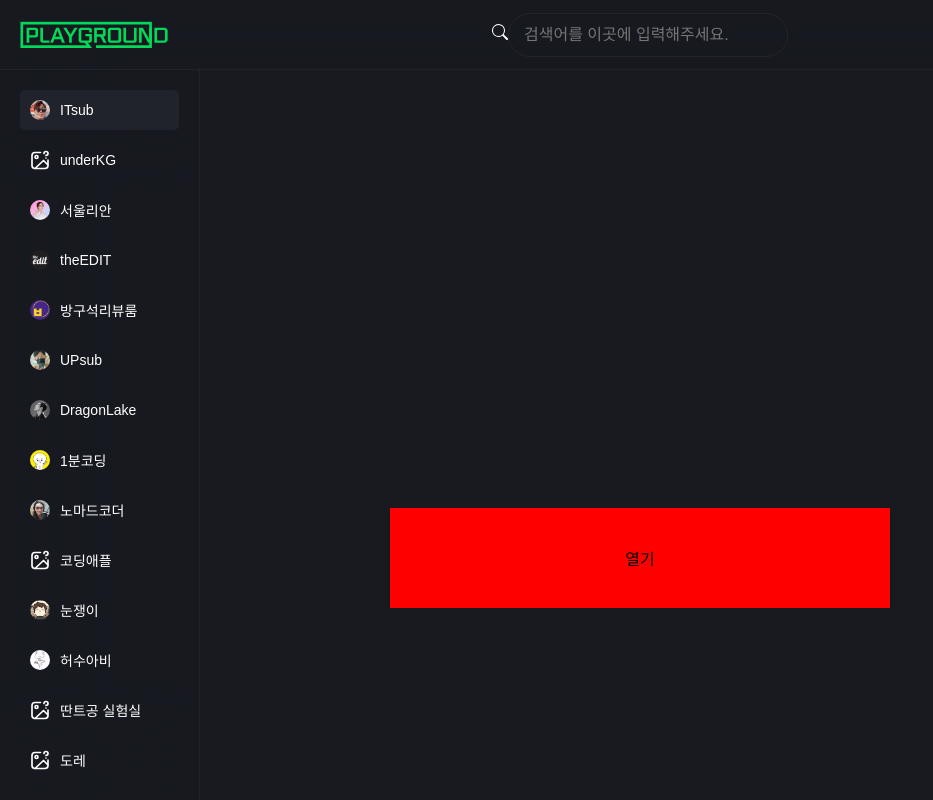
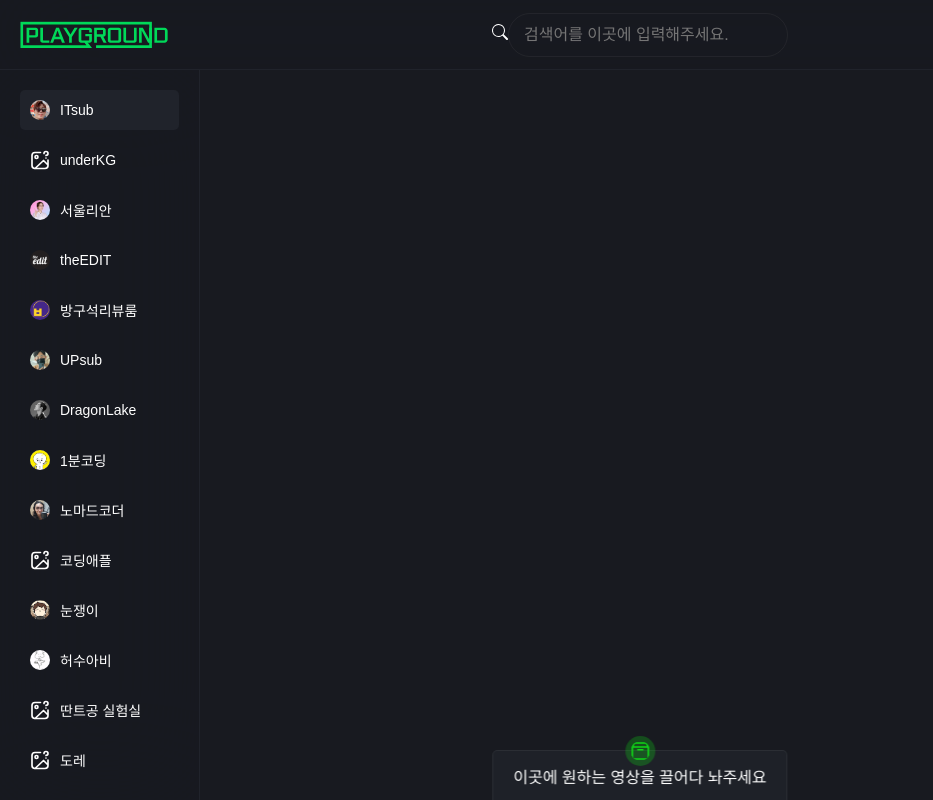
Before and after one commit to kimsangjunv1/-React-Playground, a React (Create React App) app: page /video/1 in a window 1280 px wide. Shown: the whole page, without its empty margins (0-933 px from the left). Built offline with nearby package versions, Linux system fonts and the light colour scheme; no server answers.

Commit message:
Fix: 검색시 채널과 영상 분리

```diff
--- a/src/App.jsx
+++ b/src/App.jsx
@@ -3,6 +3,9 @@
 import { useState } from "react";
 // import Categorys from "./components";
 import DropZone from "./components/common/DropZone";
+import Button from "./components/common/Button";
+
+import icon_drop from "./assets/img/icon_drop.svg";
 
 import {
 	MainConts,
@@ -22,6 +25,7 @@
 				selectCategory={selectCategory}
 				setSelectCategory={setSelectCategory}
 			/>
+			<Button text={"이곳에 원하는 영상을 끌어다 놔주세요"} icon={icon_drop} />
 			<DropZone />
 			<Routes>
 				<Route
--- a/src/assets/css/_channel_detail.scss
+++ b/src/assets/css/_channel_detail.scss
@@ -112,8 +112,11 @@
 					display: flex;
 					flex-wrap: wrap;
 					gap: 10px;
+					.item {
+						width: 32.7%;
 						.box {
-						width: 32.7%;
+							width: 100%;
+							display: inline-block;
 							padding: 10px;
 							transition: 0.25s;
 							border-radius: var(--radius);
@@ -186,3 +189,4 @@
 			}
 		}
 	}
+}
--- a/src/assets/css/_common.scss
+++ b/src/assets/css/_common.scss
@@ -185,6 +185,46 @@
 	}
 }
 
+.btn {
+	display: flex;
+	align-items: center;
+	justify-content: center;
+	position: fixed;
+	padding: 10px 20px;
+	bottom: 0;
+	left: 50%;
+	transform: translate(-50%, 0);
+	height: 50px;
+	border-radius: 5px 5px 0 0;
+	cursor: pointer;
+	background: rgba(32, 35, 43, 0.8588235294);
+	color: white;
+	transition: 0.25s;
+	font-weight: 700;
+	gap: 5px;
+	-webkit-backdrop-filter: blur(var(--backdrop-filter));
+	backdrop-filter: blur(var(--backdrop-filter));
+	border: 1px solid rgba(255, 255, 255, 0.0588235294);
+	border-bottom: none;
+	&.hide {
+		transform: translate(-50%, 100px);
+	}
+	img {
+		width: 30px;
+		// filter: brightness(0);
+		position: absolute;
+		top: -15px;
+		left: 50%;
+		border-radius: 100px;
+		transform: translate(-50%, 0);
+		background: #11d61746;
+		padding: 5px;
+	}
+	&:hover {
+		background: black;
+	}
+}
+
 #aside {
 	width: 200px;
 	min-width: 200px;
--- a/src/assets/css/_main.scss
+++ b/src/assets/css/_main.scss
@@ -46,7 +46,7 @@
 					display: flex;
 					flex-wrap: wrap;
 					gap: 10px;
-					.boxbox {
+					.item {
 						width: 32.7%;
 						.box {
 							width: 100%;
--- a/src/assets/css/_video.scss
+++ b/src/assets/css/_video.scss
@@ -205,12 +205,14 @@
 				.video_container_inner {
 					display: flex;
 					flex-direction: column;
+					.item {
 						.box {
 							margin-bottom: 20px;
 							padding: 5px;
 							border-radius: var(--radius);
 							transition: 0.25s;
 							border: 1px solid transparent;
+							display: inline-block;
 
 							> div {
 								&:first-child {
@@ -273,3 +275,4 @@
 			}
 		}
 	}
+}
--- /dev/null
+++ b/src/components/common/Button.jsx
@@ -0,0 +1,19 @@
+import React from "react";
+import useStore from "../store/store";
+
+const Button = ({ text, icon }) => {
+	const { enableDrag, dragState } = useStore((state) => state);
+	return (
+		<button
+			className={`btn ${dragState ? "hide" : "show"}`}
+			onClick={() => {
+				enableDrag(true);
+			}}
+		>
+			{icon && <img src={icon} alt="아이콘" />}
+			{text}
+		</button>
+	);
+};
+
+export default Button;
--- a/src/components/common/DropZone.jsx
+++ b/src/components/common/DropZone.jsx
@@ -68,7 +68,6 @@
 			>
 				닫기
 			</button>
-			<button className="open_btn">열기</button>
 		</div>
 	);
 };
--- a/src/components/include/Videos.jsx
+++ b/src/components/include/Videos.jsx
@@ -14,11 +14,16 @@
 	);
 	if (!videos?.length) return <Loader />;
 
+	let channelContents = videos.filter(
+		(good) => good.id.kind === "youtube#channel"
+	);
+	let videoContents = videos.filter((good) => good.id.kind === "youtube#video");
+	// console.log("testtest : ", testtest);
 	return (
 		<article className="video_container">
 			{searchKeyword && <Title categorys={searchKeyword} />}
 			<div className="video_container_inner">
-				{videos.map((item, idx) => (
+				{channelContents.map((item, idx) => (
 					<>{item.id.channelId ? <VideoCard video={item} key={idx} /> : ""}</>
 				))}
 			</div>
@@ -26,9 +31,9 @@
 			{categorys ? <Title categorys={categorys} /> : <Title />}
 			<div className="video_container_inner">
 				{/* 드래그시 저장 및 true 만약 리덕스에서 true인 상태에서 여기에 드랍해주세요에 올라오면 저장 아닐시 없음 false*/}
-				{videos.map((item, idx) => (
+				{videoContents.map((item, idx) => (
 					<div
-						className="boxbox"
+						className="item"
 						onDragStart={() => {
 							enableDrag(true);
 						}}
```
Also changed, not shown: src/index.js (+1 -6 lines), 1 other file (tests, documents, lock files or other folders). Lines whose indentation alone changed are shown as unchanged.
